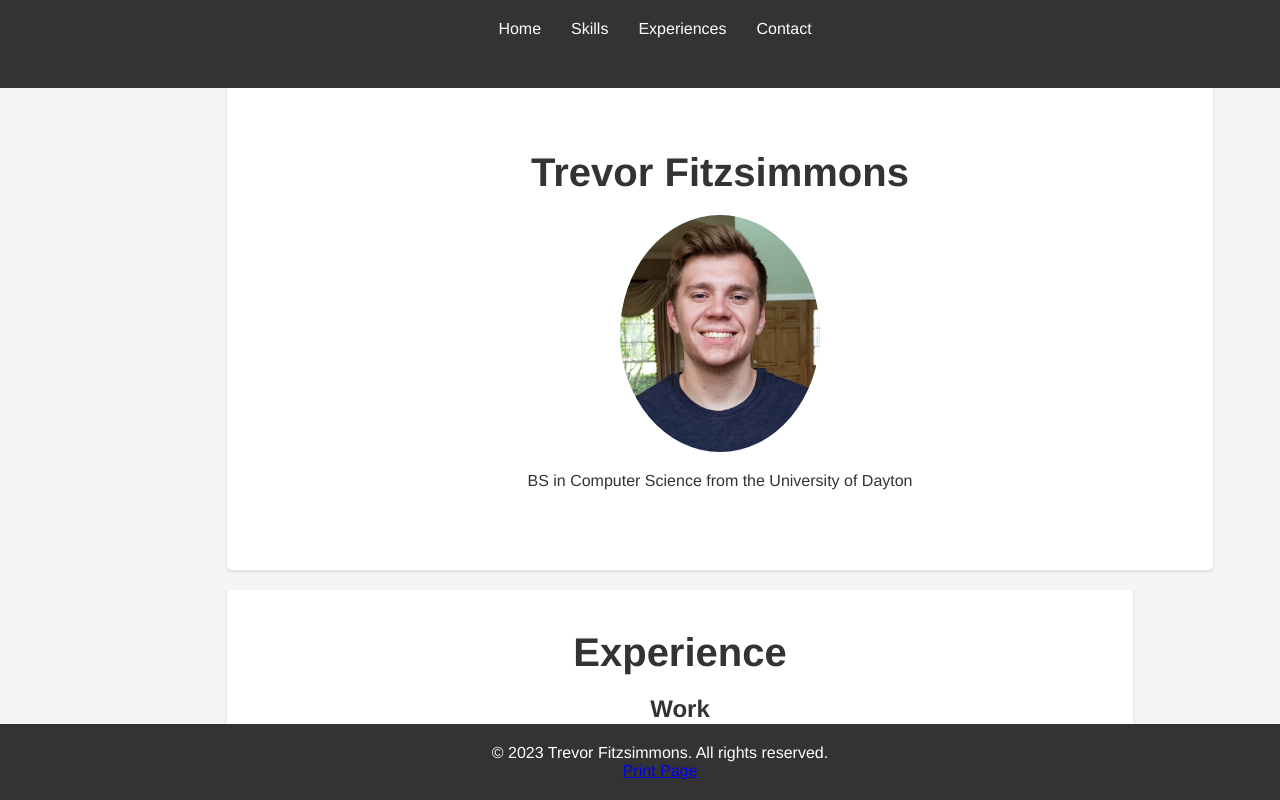
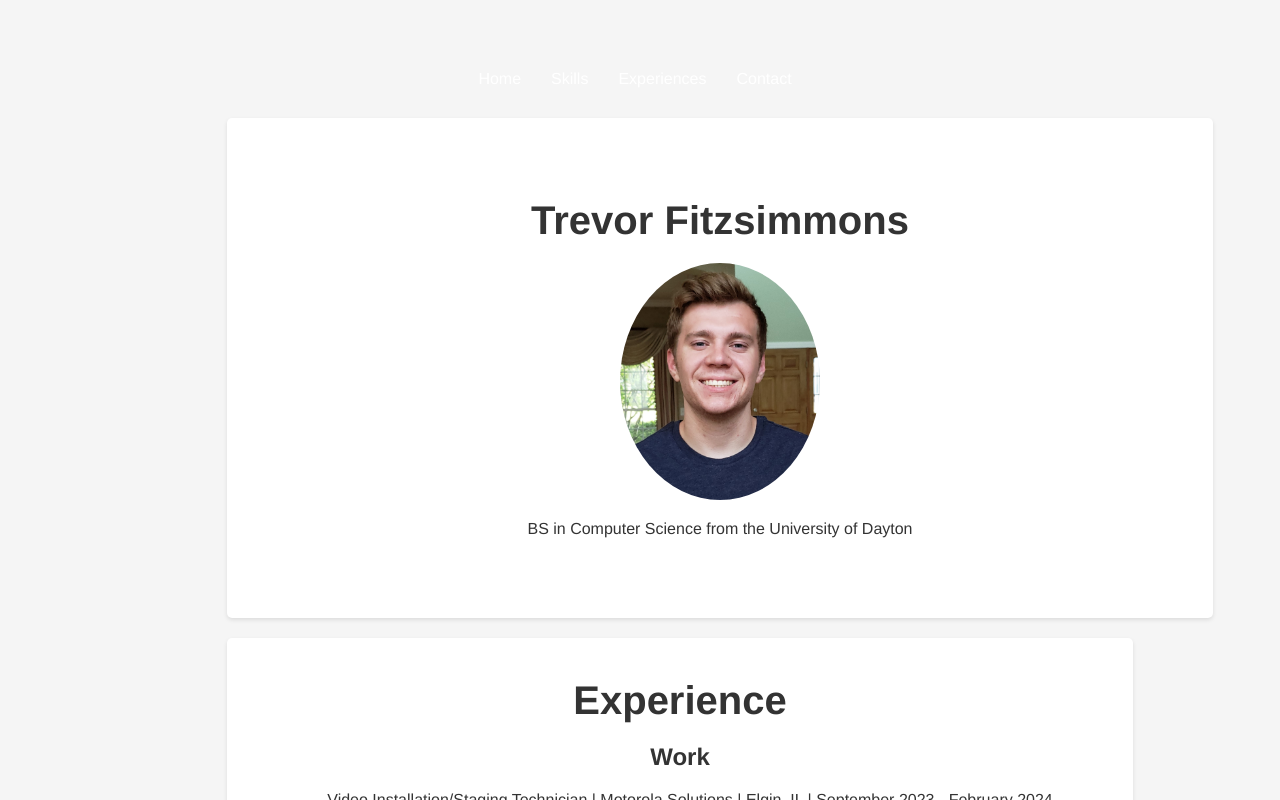
Before and after one commit to tfitz29/PortSite, a plain HTML site: page index.html in a window 1280 px wide. Shown: the top 800 px of the page. Drawn offline with Linux system fonts and the light colour scheme.

Commit message:
remove footer

```diff
--- a/content/css/style.css
+++ b/content/css/style.css
@@ -1,4 +1,3 @@
-/* Reset default browser styles */
 body, h1, h2, h3, h4, h5, h6, p, ul, li {
   margin: 0;
   padding: 0;
@@ -23,18 +22,6 @@ body {
   max-width: 45%;
   margin-bottom: 20px;
   border-radius: 50%;
-}
-
-header {
-  position: fixed;
-  top: 0;
-  left: 0;
-  width: 100%;
-  background-color: #333333;
-  color: #ffffff;
-  padding: 20px 20px;
-  align-items: center;
-  justify-content: space-between; /* Add this */
 }
 
 nav ul {
@@ -107,21 +94,6 @@ ul {
   background-color: #eeeeee;
 }
 
-footer {
-  position: fixed; /* Add fixed position */
-  bottom: 0; /* Position at the bottom of the screen */
-  left: 0; /* Position at the left edge of the screen */
-  width: 100%; /* Occupy the full width of the screen */
-  background-color: #333333;
-  color: #ffffff;
-  padding: 20px;
-  text-align: center;
-}
-
-footer p {
-  margin: 0;
-}
-
 #home,
 #about {
   width: 100%;
```
